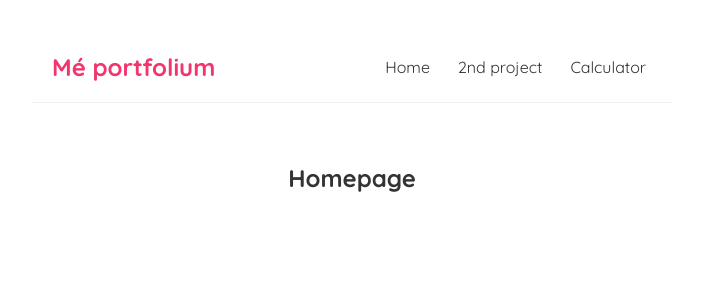
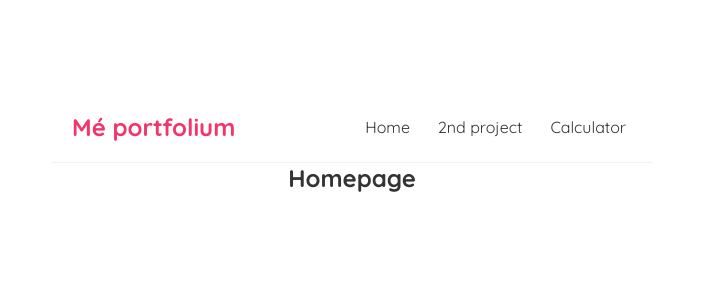
Before and after one commit to owdea/react-rework, a React (Vite) app: page / in a window 1280 px wide. Shown: the top 300 px of the page, without its empty margins (288-991 px from the left). Built offline with nearby package versions, Linux system fonts and the light colour scheme.

Commit message:
Working navbar

```diff
--- a/package.json
+++ b/package.json
@@ -10,8 +10,10 @@
     "preview": "vite preview"
   },
   "dependencies": {
+    "@types/react-router": "^5.1.20",
     "react": "^18.2.0",
-    "react-dom": "^18.2.0"
+    "react-dom": "^18.2.0",
+    "react-router-dom": "^5.3.4"
   },
   "devDependencies": {
     "@types/react": "^18.2.15",
--- a/src/App.tsx
+++ b/src/App.tsx
@@ -2,17 +2,30 @@ import { useState } from 'react'
 import './App.css'
 import Navbar from './components/Navbar'
 import Home from './pages/Home'
+import {BrowserRouter as Router, Route, Switch} from "react-router-dom"
+import NFTCard from './pages/NFTcard'
+import Calculator from './pages/Calculator'
 
 function App() {
-  const [count, setCount] = useState(0)
 
   return (
-    <div className='App'>
-      <Navbar />
-      <div className='content'>
-        <Home />
+    <Router>
+      <div className='App'>
+        <div className='content'>
+          <Switch>
+            <Route exact path="/">
+              <Home />
+            </Route>
+            <Route path="/2nd project">
+              <NFTCard />
+            </Route>
+            <Route path="/calculator">
+              <Calculator />
+            </Route>
+          </Switch>
+        </div>
       </div>
-    </div>
+    </Router>
   )
 }
 
--- /dev/null
+++ b/src/pages/Calculator.tsx
@@ -0,0 +1,9 @@
+function Calculator() {
+    return (
+        <div className="Calculator">
+            <h2>Calculator</h2>
+        </div>
+    );
+}
+
+export default Calculator;
--- a/src/pages/Home.tsx
+++ b/src/pages/Home.tsx
@@ -1,6 +1,14 @@
 function Home() {
     return (
         <div className="home">
+            <nav className="navbar">
+                <h1>Mé portfolium</h1>
+                <div className="links">
+                    <a href="/">Home</a>
+                    <a href="/2nd project">2nd project</a>
+                    <a href="/calculator">Calculator</a>
+                </div>
+            </nav>
             <h2>Homepage</h2>
         </div>
     );
--- /dev/null
+++ b/src/pages/NFTcard.tsx
@@ -0,0 +1,9 @@
+function NFTCard() {
+    return (
+        <div className="NFTCard">
+            <h2>NFTCard</h2>
+        </div>
+    );
+}
+
+export default NFTCard;
--- a/tsconfig.json
+++ b/tsconfig.json
@@ -18,7 +18,10 @@
     "strict": true,
     "noUnusedLocals": true,
     "noUnusedParameters": true,
-    "noFallthroughCasesInSwitch": true
+    "noFallthroughCasesInSwitch": true,
+
+    "noImplicitAny": false
+
   },
   "include": ["src"],
   "references": [{ "path": "./tsconfig.node.json" }]
```
Also changed, not shown: 1 other file (tests, documents, lock files or other folders).
